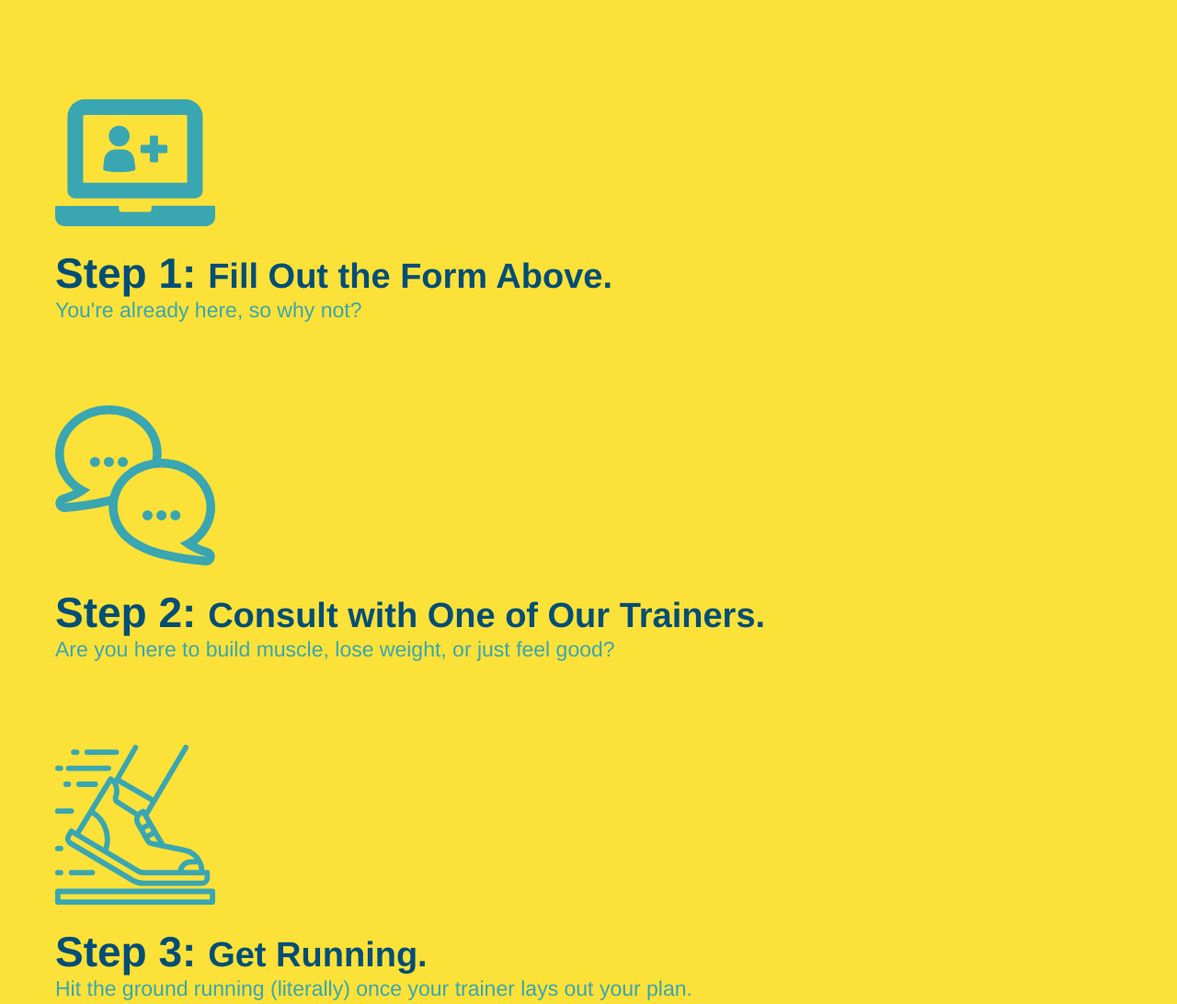
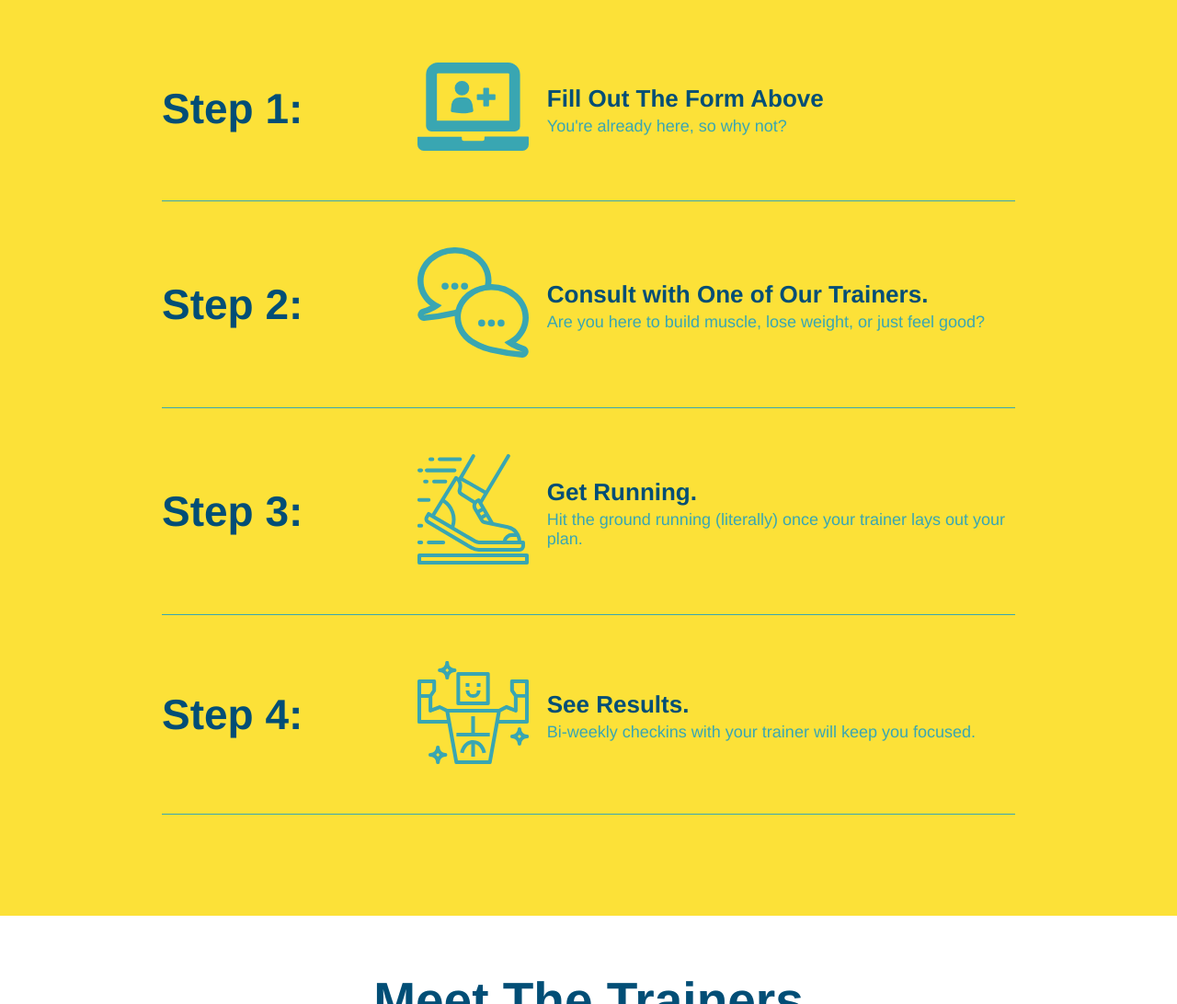
Before and after one commit to mjgiannelli/run-buddy, a plain HTML site: page index.html in a window 1280 px wide. Shown: the part 1260-2352 px from the top of the page at 92% size. Drawn offline with Linux system fonts and the light colour scheme.

Commit message:
add flexbox to the steps

```diff
--- a/assets/css/style.css
+++ b/assets/css/style.css
@@ -194,45 +194,61 @@ section {
     background: #fce138;
 }
 
+.step {
+    margin: 50px auto;
+    padding-bottom: 50px;
+    width: 80%;
+    border-bottom: 1px solid #39a6b2;
+    display: flex;
+    align-items: center;
+    justify-content: space-between;
+}
+
 /* apply color to <h2> border in what-you-do section */
 .secondary-border {
     border-color: #39a6b2;
 }
 
-/* apply style to <div> */
-.steps div {
-    margin-bottom: 80px;
+/*apply style to <h3> */
+.step h3 {
+    color: #024e76;
+    font-size: 46px;
+    flex: 1 30%;
 }
 
-/*apply style to <img> */
-.steps img {
-    width: 15%;
-    margin: 10px 0;
+.step-info {
+    flex: 2 70%;
+    display: flex;
+    flex-wrap: wrap;
+    align-items: center;
 }
 
-/*apply style to <h3> */
-.steps h3 {
-    color: #024e76;
-    font-size: 46px;
-    margin-top: 10px;
+.step-img {
+    flex: 1 12%;
+    margin-right: 20px;
+}
+
+.step-img img {
+    max-width: 100%;
+}
+
+.step-text {
+    flex: 12;
 }
 
 /*apply style to <p> */
-.steps p {
+.step-text p {
     color: #39a6b2;
-    font-size: 23px;
+    font-size: 18px;
 }
 
-/* apply style to <span> */
-.steps span {
-    font-size: 38px;
+.step-text h4 {
+    font-size: 26px;
+    line-height: 1.5;
+    color:#024e76
 }
 
 /* apply style to trainers section */
-.trainers {
-
-}
-
 .trainer {
     width: 900px;
     margin: 0 auto 30px auto;
--- a/index.html
+++ b/index.html
@@ -90,32 +90,56 @@
                 <h2 class="section-title secondary-border">What You Do</h2>
             </div>
 
-            <div>
-                <!-- insert this img element -->
+            <div class="step">
+                <h3>Step 1:</h3>
+                <div class="step-info">
+                    <div class="step-img">
                         <img src="./assets/images/step-1.svg" alt="" />
-                <h3>Step 1: <span>Fill Out the Form Above.</span></h3>
+                    </div>
+                    <div class="step-text">
+                        <h4>Fill Out The Form Above</h4>
                         <p>You're already here, so why not?</p>
                     </div>
+                </div>
+            </div>
 
-            <div>
-                <!-- insert this img element -->
+            <div class="step">
+                <h3>Step 2:</h3>
+                <div class="step-info">
+                    <div class="step-img">
                         <img src="./assets/images/step-2.svg" alt="" />
-                <h3>Step 2: <span>Consult with One of Our Trainers.</span></h3>
+                    </div>
+                    <div class="step-text">
+                        <h4>Consult with One of Our Trainers.</h4>
                         <p>Are you here to build muscle, lose weight, or just feel good?</p>
                     </div>
+                </div>
+            </div>
 
-            <div>
-                <!-- insert this img element -->
+            <div class="step">
+                <h3>Step 3:</h3>
+                <div class="step-info">
+                    <div class="step-img">
                         <img src="./assets/images/step-3.svg" alt="" />
-                <h3>Step 3: <span>Get Running.</span></h3>
+                    </div>
+                    <div class="step-text">
+                        <h4>Get Running.</h4>
                         <p>Hit the ground running (literally) once your trainer lays out your plan.</p>
                     </div>
+                </div>
+            </div>
 
-            <div>
-                <!-- insert this img element -->
+            <div class="step">
+                <h3>Step 4:</h3>
+                <div class="step-info">
+                    <div class="step-img">
                         <img src="./assets/images/step-4.svg" alt="" />
-                <h3>Step 4: <span>See Results.</span></h3>
+                    </div>
+                    <div class="step-text">
+                        <h4>See Results.</h4>
                         <p>Bi-weekly checkins with your trainer will keep you focused.</p>
+                    </div>
+                </div>
             </div>
         </section>
 
```
Lines whose indentation alone changed are shown as unchanged.
